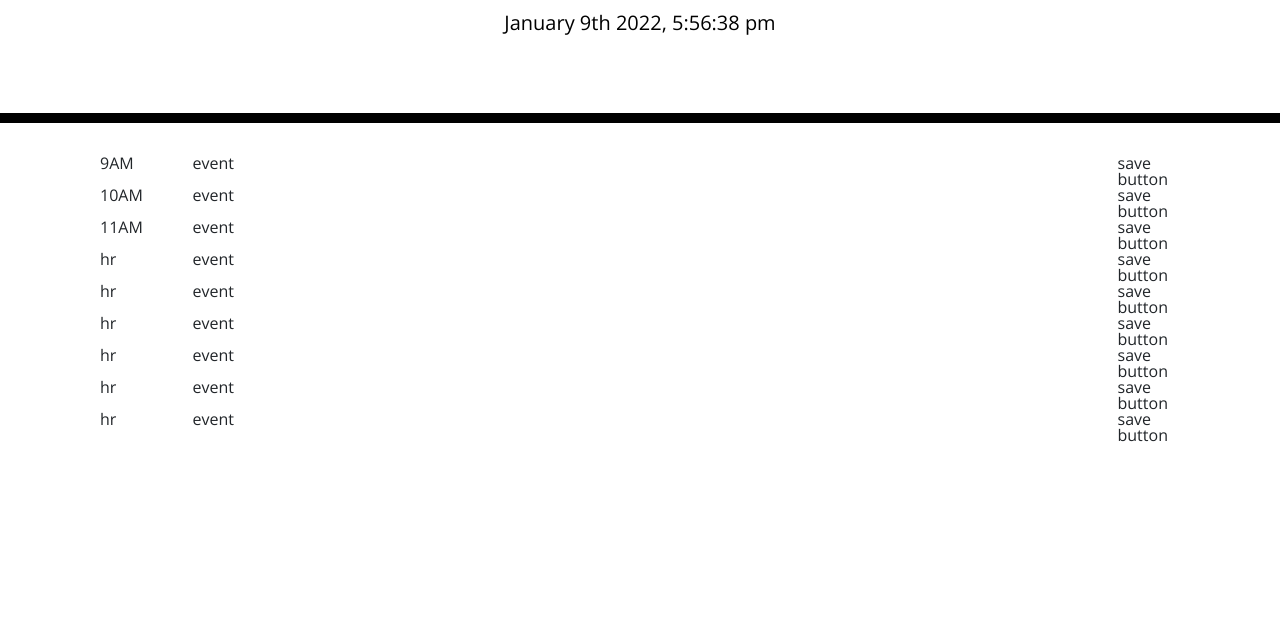
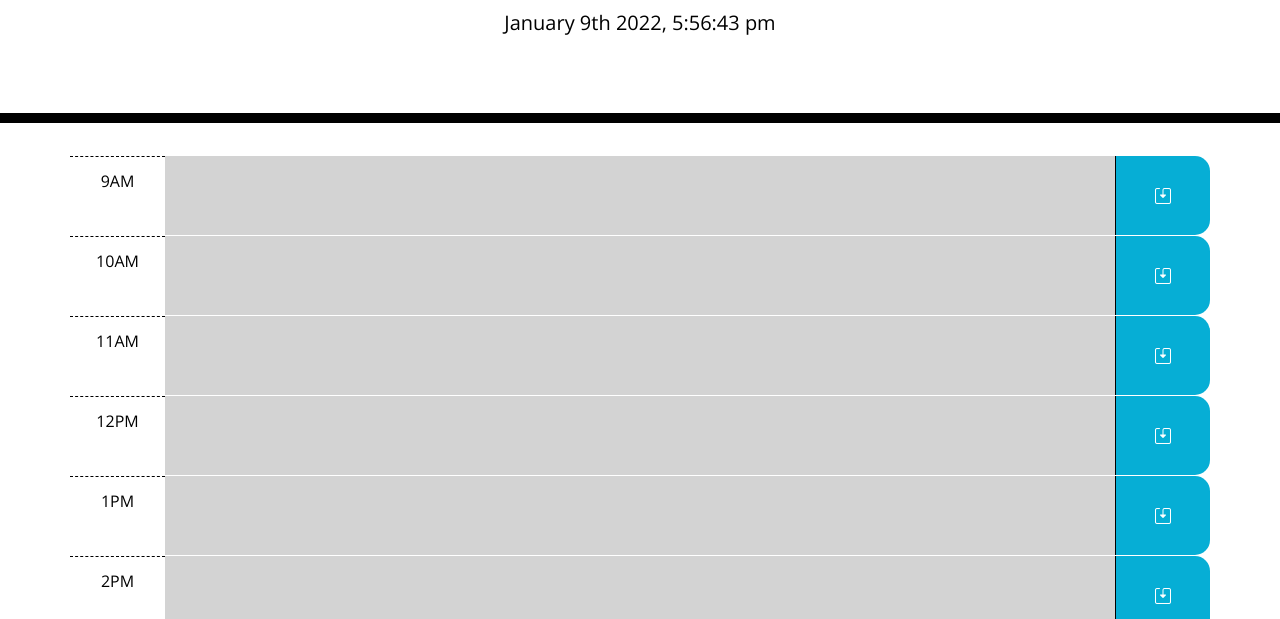
Before and after one commit to p-fassbender/work-day-scheduler, a plain HTML site: page index.html in a window 1280 px wide. Shown: the part 181-800 px from the top of the page. Drawn offline with nearby package versions, Linux system fonts and the light colour scheme.

Commit message:
created time blocks in html

```diff
--- a/assets/css/style.css
+++ b/assets/css/style.css
@@ -33,7 +33,7 @@
 .row {
   white-space: pre-wrap;
   height: 80px;
-  border-top: 1px solid white;;
+  border-top: 1px solid white;
 }
 
 .hour {
--- a/assets/js/script.js
+++ b/assets/js/script.js
@@ -1,7 +1,8 @@
-var currentTime = moment().format("MMMM Do YYYY, h:mm:ss a")
+var currentTime;
 
 // displays and updates the displayed time every second
 function update() {
+    currentTime = moment().format("MMMM Do YYYY, h:mm:ss a");
     $("#currentDay").text(currentTime);
 }
 setInterval(update, 1000);
--- a/index.html
+++ b/index.html
@@ -6,6 +6,7 @@
     <meta name="viewport" content="width=device-width, initial-scale=1.0" />
     <meta http-equiv="X-UA-Compatible" content="ie=edge" />
     <link rel="stylesheet" href="https://stackpath.bootstrapcdn.com/bootstrap/4.3.1/css/bootstrap.min.css" />
+    <link rel="stylesheet" href="https://cdn.jsdelivr.net/npm/bootstrap-icons@1.7.2/font/bootstrap-icons.css">
     <link rel="stylesheet" href="https://use.fontawesome.com/releases/v5.8.1/css/all.css"
         integrity="sha384-50oBUHEmvpQ+1lW4y57PTFmhCaXp0ML5d60M1M7uH2+nqUivzIebhndOJK28anvf" crossorigin="anonymous" />
     <link href="https://fonts.googleapis.com/css?family=Open+Sans&display=swap" rel="stylesheet" />
@@ -21,51 +22,52 @@
     </header>
     <div class="container">
         <!-- Timeblocks go here -->
-        <div class="d-flex">
-            <div class="col-1">9AM</div>
-            <div class="col-10">event</div>
-            <div class="col-1">save button</div>
+        <div class="row time-block">
+            <div class="col-1 hour p-3">9AM</div>
+            <div class="col-10 description p-3 past"></div>
+            <div class="col-1 saveBtn d-flex align-items-center justify-content-center"><i class="bi bi-save2"></i></div>
         </div>
-        <div class="d-flex">
-            <div class="col-1">10AM</div>
-            <div class="col-10">event</div>
-            <div class="col-1">save button</div>
+        <div class="row time-block">
+            <div class="col-1 hour p-3">10AM</div>
+            <div class="col-10 description p-3 past"></div>
+            <div class="col-1 saveBtn d-flex align-items-center justify-content-center"><i class="bi bi-save2"></i></div>
         </div>
-        <div class="d-flex">
-            <div class="col-1">11AM</div>
-            <div class="col-10">event</div>
-            <div class="col-1">save button</div>
+        <div class="row time-block">
+            <div class="col-1 hour p-3">11AM</div>
+            <div class="col-10 description p-3 past"></div>
+            <div class="col-1 saveBtn d-flex align-items-center justify-content-center"><i class="bi bi-save2"></i></div>
         </div>
-        <div class="d-flex">
-            <div class="col-1">hr</div>
-            <div class="col-10">event</div>
-            <div class="col-1">save button</div>
+        <div class="row time-block">
+            <div class="col-1 hour p-3">12PM</div>
+            <div class="col-10 description p-3 past"></div>
+            <div class="col-1 saveBtn d-flex align-items-center justify-content-center"><i class="bi bi-save2"></i></div>
         </div>
-        <div class="d-flex">
-            <div class="col-1">hr</div>
-            <div class="col-10">event</div>
-            <div class="col-1">save button</div>
+        <div class="row time-block">
+            <div class="col-1 hour p-3">1PM</div>
+            <div class="col-10 description p-3 past"></div>
+            <div class="col-1 saveBtn d-flex align-items-center justify-content-center"><i class="bi bi-save2"></i></div>
         </div>
-        <div class="d-flex">
-            <div class="col-1">hr</div>
-            <div class="col-10">event</div>
-            <div class="col-1">save button</div>
+        <div class="row time-block">
+            <div class="col-1 hour p-3">2PM</div>
+            <div class="col-10 description p-3 past"></div>
+            <div class="col-1 saveBtn d-flex align-items-center justify-content-center"><i class="bi bi-save2"></i></div>
         </div>
-        <div class="d-flex">
-            <div class="col-1">hr</div>
-            <div class="col-10">event</div>
-            <div class="col-1">save button</div>
+        <div class="row time-block">
+            <div class="col-1 hour p-3">3PM</div>
+            <div class="col-10 description p-3 past"></div>
+            <div class="col-1 saveBtn d-flex align-items-center justify-content-center"><i class="bi bi-save2"></i></div>
         </div>
-        <div class="d-flex">
-            <div class="col-1">hr</div>
-            <div class="col-10">event</div>
-            <div class="col-1">save button</div>
+        <div class="row time-block">
+            <div class="col-1 hour p-3">4PM</div>
+            <div class="col-10 description p-3 past"></div>
+            <div class="col-1 saveBtn d-flex align-items-center justify-content-center"><i class="bi bi-save2"></i></div>
         </div>
-        <div class="d-flex">
-            <div class="col-1">hr</div>
-            <div class="col-10">event</div>
-            <div class="col-1">save button</div>
+        <div class="row time-block">
+            <div class="col-1 hour p-3">5PM</div>
+            <div class="col-10 description p-3 past"></div>
+            <div class="col-1 saveBtn d-flex align-items-center justify-content-center"><i class="bi bi-save2"></i></div>
         </div>
+
     </div>
 
     <script src="https://code.jquery.com/jquery-3.4.1.min.js"></script>
```
